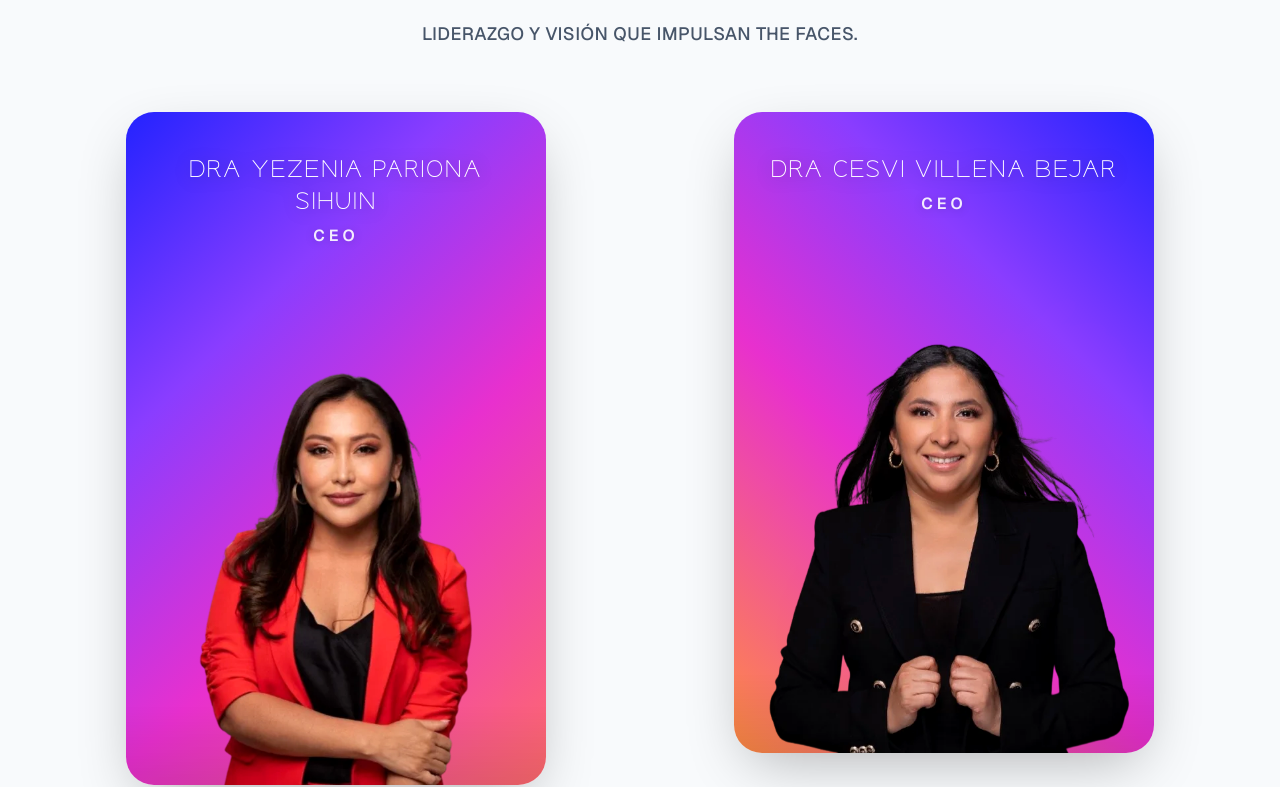
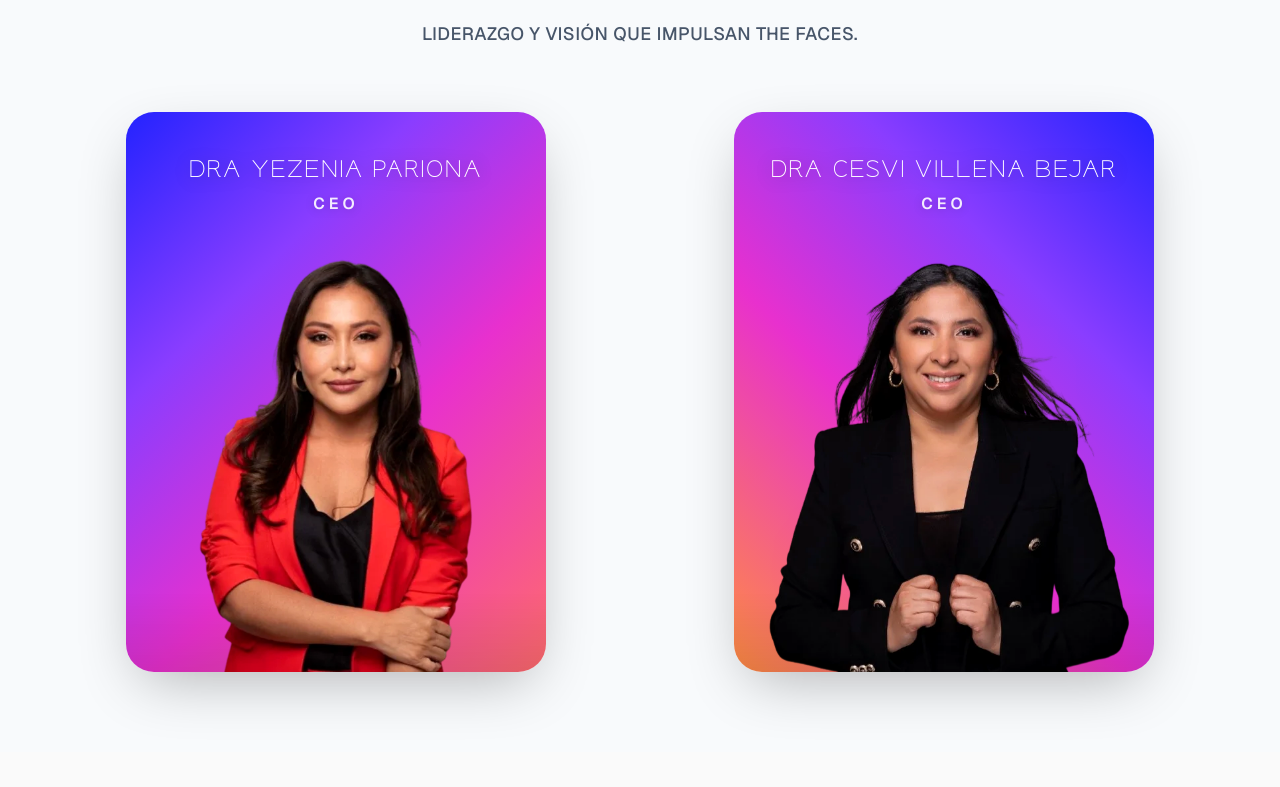
Before and after one commit to andredelavega18/The-Faces-Congreso, a Next.js app: page / in a window 1280 px wide. Shown: the part 6958-7745 px from the top of the page. Built offline with nearby package versions, Linux system fonts and the light colour scheme; no server answers; the database is empty; a web font is replaced by a local one.

Commit message:
fix: cards fundadoras iguales, nombre corto, restaurar about, logos mas chicos

```diff
--- a/src/components/sections/AboutSection.tsx
+++ b/src/components/sections/AboutSection.tsx
@@ -27,11 +27,8 @@ export function AboutSection({ content }: AboutSectionProps) {
 Un punto de encuentro para profesionales que buscan excelencia clínica, pensamiento crítico y liderazgo real en el sector estético.
 
 The Faces 2026 reunirá a expertos nacionales e internacionales con trayectoria científica sólida para compartir contenido de vanguardia, análisis clínico, enfoques innovadores y casos aplicados que marcarán la agenda científica y de práctica clínica del continente.`,
-        imageDesktop,
 
     } = content;
-
-    const bgImageUrl = imageDesktop || 'https://ajrxjgenovqrinshljdt.supabase.co/storage/v1/object/public/hero-images/1769493287587-Background_Quienes_Somos.webp';
 
     const paragraphs = parseParagraphs(description);
 
@@ -43,7 +40,7 @@ The Faces 2026 reunirá a expertos nacionales e internacionales con trayectoria
             <div
                 className="absolute inset-0 bg-cover bg-center bg-no-repeat opacity-[0.10] mix-blend-luminosity"
                 style={{
-                    backgroundImage: `url('${bgImageUrl}')`
+                    backgroundImage: "url('https://ajrxjgenovqrinshljdt.supabase.co/storage/v1/object/public/hero-images/1769493287587-Background_Quienes_Somos.webp')"
                 }}
             />
             <div className="absolute inset-0 bg-black/85" />
--- a/src/components/sections/FoundersSection.tsx
+++ b/src/components/sections/FoundersSection.tsx
@@ -41,8 +41,8 @@ function FounderCard({ name, role, imageUrl, gradientDirection = 'left', delay =
             className="group relative w-full max-w-[380px] lg:max-w-[420px]"
         >
             <div
-                className="relative overflow-hidden rounded-[24px] sm:rounded-[28px] shadow-[0_20px_60px_-15px_rgba(0,0,0,0.3)] transition-all duration-500 group-hover:shadow-[0_30px_80px_-15px_rgba(232,48,206,0.4)] group-hover:-translate-y-2"
-                style={{ background: gradient }}
+                className="relative overflow-hidden rounded-[24px] sm:rounded-[28px] shadow-[0_20px_60px_-15px_rgba(0,0,0,0.3)] transition-all duration-500 group-hover:shadow-[0_30px_80px_-15px_rgba(232,48,206,0.4)] group-hover:-translate-y-2 flex flex-col"
+                style={{ background: gradient, aspectRatio: '3 / 4' }}
             >
                 {/* Subtle noise texture overlay */}
                 <div className="absolute inset-0 opacity-[0.04] mix-blend-overlay pointer-events-none"
@@ -50,7 +50,7 @@ function FounderCard({ name, role, imageUrl, gradientDirection = 'left', delay =
                 />
 
                 {/* Top section - Name and Role */}
-                <div className="relative z-10 pt-8 pb-4 px-6 sm:pt-10 sm:pb-5 sm:px-8 text-center">
+                <div className="relative z-10 pt-8 pb-4 px-6 sm:pt-10 sm:pb-5 sm:px-8 text-center" style={{ minHeight: '90px' }}>
                     <h3 className="font-averox text-lg sm:text-xl md:text-2xl font-bold uppercase tracking-[0.08em] text-white drop-shadow-[0_2px_8px_rgba(0,0,0,0.3)] leading-tight">
                         {name}
                     </h3>
@@ -60,8 +60,7 @@ function FounderCard({ name, role, imageUrl, gradientDirection = 'left', delay =
                 </div>
 
                 {/* Bottom section - Photo */}
-                <div className="relative z-10 flex justify-center items-end overflow-hidden"
-                    style={{ minHeight: '340px' }}
+                <div className="relative z-10 flex justify-center items-end overflow-hidden flex-1"
                 >
                     <img
                         src={imageUrl}
@@ -87,7 +86,7 @@ export function FoundersSection({ content, embedded = false }: FoundersSectionPr
         title = 'Fundadoras The Faces',
         subtitle = 'Liderazgo y visión que impulsan The Faces.',
         description = '',
-        founder1Name = 'DRA YEZENIA PARIONA SIHUIN',
+        founder1Name = 'DRA YEZENIA PARIONA',
         founder1Role = 'CEO',
         founder2Name = 'DRA CESVI VILLENA BEJAR',
         founder2Role = 'CEO',
--- a/src/components/sections/LaboratoriesSection.tsx
+++ b/src/components/sections/LaboratoriesSection.tsx
@@ -48,10 +48,10 @@ export function LaboratoriesSection({ content, assets = [] }: LaboratoriesSectio
                         <div className="py-4">
                             <LogoLoop
                                 logos={logos}
-                                speed={85} // Increased speed to be visible (was 1.5)
+                                speed={85}
                                 direction="left"
-                                logoHeight={80} // Larger size
-                                gap={80} // More breathing room
+                                logoHeight={45}
+                                gap={50}
                                 pauseOnHover={true}
                                 fadeOut={true}
                                 fadeOutColor="#f8fafc" // Updated fade color to match bg-slate-50 (#f8fafc)
```
